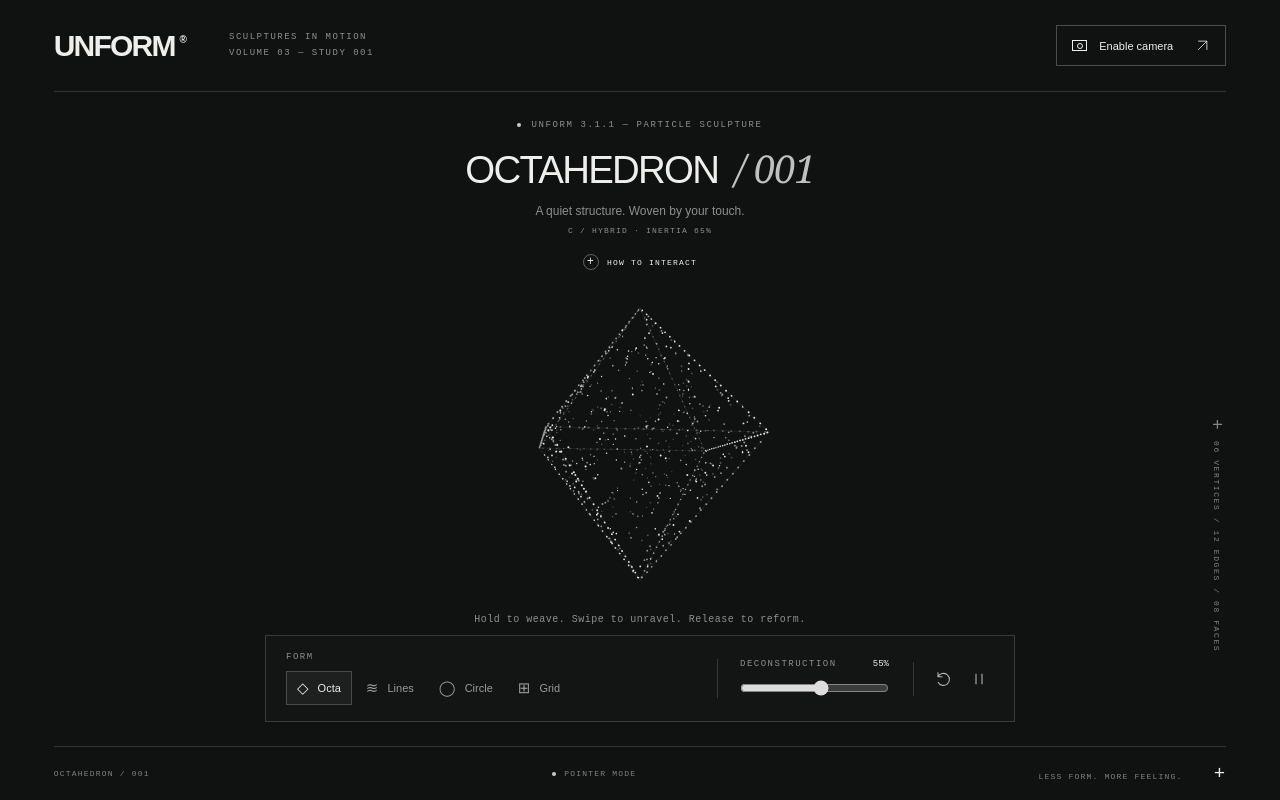
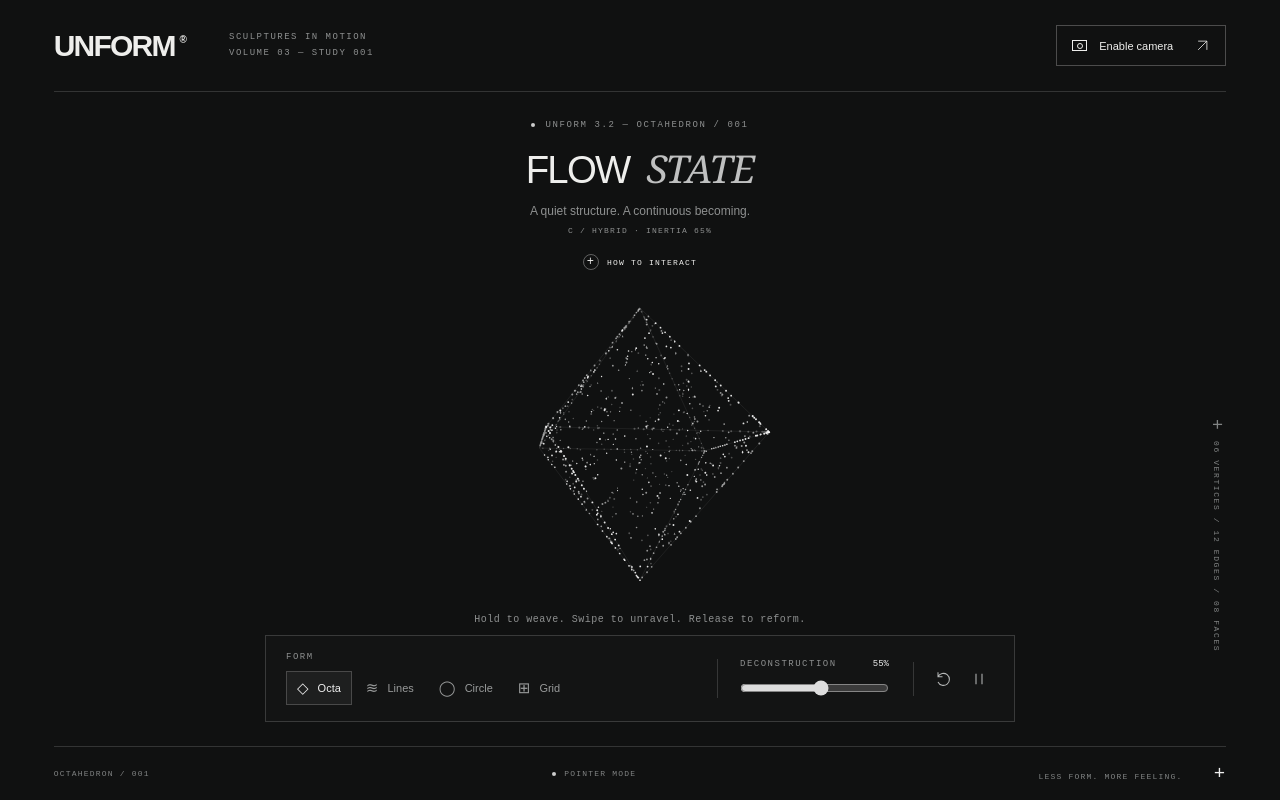
Before and after one commit to qiu1112Nov/UNFORM, a website built with Vite: page index.html in a window 1280 px wide. Built offline with nearby package versions, Linux system fonts and the light colour scheme.

Commit message:
Add UNFORM 3.2 FLOW STATE particle dynamics

```diff
--- a/index.html
+++ b/index.html
@@ -4,8 +4,8 @@
     <meta charset="UTF-8" />
     <meta name="viewport" content="width=device-width, initial-scale=1.0, viewport-fit=cover" />
     <meta name="theme-color" content="#101111" />
-    <meta name="description" content="UNFORM 3.1.1 — OCTAHEDRON / 001. Responsive gestures and hybrid particle motion with 55% deconstruction and 65% inertia." />
-    <title>UNFORM 3.1.1 — OCTAHEDRON / 001</title>
+    <meta name="description" content="UNFORM 3.2 — FLOW STATE. An octahedron particle sculpture with edge flow, layered fragmentation and spatial motion traces. 55% deconstruction, 65% inertia." />
+    <title>UNFORM 3.2 — FLOW STATE</title>
     <link rel="icon" type="image/svg+xml" href="./favicon.svg" />
   </head>
   <body>
@@ -19,9 +19,9 @@
 
       <main>
         <div class="intro">
-          <div class="eyebrow"><span class="live-dot"></span> UNFORM 3.1.1 — PARTICLE SCULPTURE</div>
-          <h1>OCTAHEDRON <span>/ 001</span></h1>
-          <p>A quiet structure. Woven by your touch.<br /><small id="motion-profile"></small></p>
+          <div class="eyebrow"><span class="live-dot"></span> UNFORM 3.2 — OCTAHEDRON / 001</div>
+          <h1>FLOW <span>STATE</span></h1>
+          <p>A quiet structure. A continuous becoming.<br /><small id="motion-profile"></small></p>
           <button class="text-button" id="guide-toggle" aria-expanded="false" aria-controls="guide"><span class="circle-plus" aria-hidden="true">+</span> HOW TO INTERACT</button>
         </div>
 
@@ -30,8 +30,8 @@
         <aside class="guide" id="guide" hidden>
           <div class="guide-heading"><span>A LITTLE MOVEMENT GOES A LONG WAY.</span><button id="guide-close" aria-label="Close interaction guide">×</button></div>
           <div><b>01 / WEAVE & UNRAVEL</b><p>Touch or hold near the sculpture. Particles gather into dashes, then fine threads travel across its triangular structure. Hold longer to reveal a few translucent facets. Swipe quickly to break nearby threads; particles gently return. Use two fingers to spread or gather.</p></div>
-          <div><b>02 / HAND GESTURES</b><p>Enable your camera. An open palm disperses particles, a fist gathers them. Move your hand to guide the field.</p></div>
-          <div><b>03 / MAKE IT YOURS</b><p>Hybrid motion preserves geometric anchors while fragments flow. Deconstruction sets the effect strength; an open palm or two fingers activates it. A fist rebuilds edges, surfaces, then the interior. Lines, Circle and Grid remain available. Space pauses and 1–4 switches forms when no control is focused. Press play to weave when paused.</p></div>
+          <div><b>02 / FLOW · FRAGMENT · TRACE</b><p>A small stream of particles travels along the edges. With the camera enabled, an open palm unfolds vertices, edges, then the interior; a fist rebuilds in reverse. Move your hand quickly for sparse local trails and a gentle swirl. Trails fade when you become still.</p></div>
+          <div><b>03 / MAKE IT YOURS</b><p>Hybrid motion preserves geometric anchors while fragments flow. Deconstruction sets the effect strength; an open palm or two fingers activates it. Lines, Circle and Grid remain available. Space pauses and 1–4 switches forms when no control is focused. Press play to weave when paused.</p></div>
           <small>Camera processing stays in your browser. No video is recorded or uploaded. Move away from the controls to interact with the artwork.</small>
         </aside>
 
--- /dev/null
+++ b/src/flow-state.js
@@ -0,0 +1,100 @@
+import { clamp } from './geometry.js';
+import { advanceSpring, MOTION, springCoefficients } from './motion.js';
+import { EDGES, VERTICES } from './octahedron.js';
+
+export const FLOW_STATE = Object.freeze({
+  flow: Object.freeze({ fraction: 0.12, cyclesPerSecond: 0.045, luminance: 0.04 }),
+  fragment: Object.freeze({ staggerSeconds: 0.08, vertexThreshold: 0.84 }),
+  trace: Object.freeze({ desktopFraction: 0.04, mobileFraction: 0.018, desktopSamples: 12, mobileSamples: 7,
+    duration: 0.45, speedThreshold: 0.6, speedRange: 2.2, radius: 0.48, swirl: 0.035, opacity: 0.22 }),
+});
+
+export function fragmentLayer(kind, home) {
+  if (kind === 'interior') return 2;
+  return Math.max(Math.abs(home[0]), Math.abs(home[1]), Math.abs(home[2])) >= FLOW_STATE.fragment.vertexThreshold ? 0 : 1;
+}
+
+// No timers or queued animations. A reversal replaces the pending wave while
+// each spring keeps its live position and velocity. Preview bypasses this wave.
+export class FragmentLayers {
+  constructor() {
+    this.states = Array.from({ length: 3 }, () => ({ value: 0, velocity: 0 }));
+    this.goal = 0; this.direction = 1; this.age = 0;
+  }
+  update(target, dt, inertia = MOTION.motionInertia) {
+    if (Math.abs(target - this.goal) > 0.0001) {
+      this.direction = target > this.goal ? 1 : -1;
+      this.goal = target; this.age = 0;
+    }
+    const coefficients = springCoefficients(dt, inertia);
+    for (let layer = 0; layer < 3; layer++) {
+      const rank = this.direction > 0 ? layer : 2 - layer;
+      const state = this.states[layer];
+      const active = this.age + 1e-8 >= rank * FLOW_STATE.fragment.staggerSeconds;
+      advanceSpring(state, active ? this.goal : state.value, coefficients);
+    }
+    this.age += dt;
+  }
+}
+
+export function createEdgeFlow(index, count, home) {
+  const edgeCount = Math.round(count * 0.35), flowCount = Math.round(count * FLOW_STATE.flow.fraction);
+  if (index >= edgeCount || Math.floor((index + 1) * flowCount / edgeCount) === Math.floor(index * flowCount / edgeCount)) return null;
+  const edge = EDGES[index % EDGES.length];
+  const a = VERTICES[edge[0]], b = VERTICES[edge[1]];
+  const t = Math.abs(home[b.findIndex(v => v !== 0)]);
+  return { a, b, phase: Math.acos(clamp(1 - 2 * t, -1, 1)), direction: index % 2 ? -1 : 1,
+    speed: FLOW_STATE.flow.cyclesPerSecond * (0.65 + ((index * 613) % 997) / 997 * 0.7), position: new Float32Array(home) };
+}
+
+export function advanceEdgeFlow(flow, time) {
+  const t = (1 - Math.cos(flow.phase + flow.direction * time * flow.speed * Math.PI * 2)) / 2;
+  for (let axis = 0; axis < 3; axis++) flow.position[axis] = flow.a[axis] * (1 - t) + flow.b[axis] * t;
+}
+
+export class SpatialTrace {
+  constructor(count, mobile) {
+    const config = FLOW_STATE.trace;
+    this.capacity = Math.max(1, Math.round(count * (mobile ? config.mobileFraction : config.desktopFraction)));
+    this.samples = mobile ? config.mobileSamples : config.desktopSamples;
+    this.owners = new Uint16Array(this.capacity);
+    this.positions = new Float32Array(this.capacity * this.samples * 3);
+    this.times = new Float64Array(this.capacity * this.samples).fill(-Infinity);
+    this.weights = new Float32Array(this.capacity * this.samples);
+    this.heads = new Uint8Array(this.capacity);
+    this.lastSample = new Float64Array(this.capacity).fill(-Infinity);
+    for (let slot = 0; slot < this.capacity; slot++) this.owners[slot] = Math.floor((slot + 0.5) * count / this.capacity);
+    this.energy = { value: 0, velocity: 0 };
+    this.handX = 0.5; this.handY = 0.5; this.lastHandAt = null; this.speed = 0; this.tracked = false; this.emitting = false;
+  }
+  hand(hand, now) {
+    if (!hand) { this.tracked = false; this.lastHandAt = null; this.speed = 0; this.emitting = false; return; }
+    if (this.lastHandAt !== null) {
+      const dt = Math.max(8, now - this.lastHandAt) / 1000;
+      this.speed = Math.hypot(hand.x - this.handX, hand.y - this.handY) / dt;
+    } else this.speed = 0;
+    this.handX = hand.x; this.handY = hand.y; this.lastHandAt = now; this.tracked = true;
+  }
+  update(dt, now, inertia = MOTION.motionInertia) {
+    const fresh = this.tracked && now - this.lastHandAt < 120;
+    const target = fresh ? clamp((this.speed - FLOW_STATE.trace.speedThreshold) / FLOW_STATE.trace.speedRange) : 0;
+    this.emitting = target > 0;
+    advanceSpring(this.energy, target, springCoefficients(dt, inertia, 1.6));
+  }
+  clear() {
+    this.times.fill(-Infinity); this.weights.fill(0); this.lastSample.fill(-Infinity);
+    this.energy.value = 0; this.energy.velocity = 0; this.hand(null, 0);
+  }
+  capture(slot, world, time, weight) {
+    if (weight < 0.035 || time - this.lastSample[slot] < FLOW_STATE.trace.duration / (this.samples - 1)) return;
+    const head = (this.heads[slot] + 1) % this.samples;
+    this.heads[slot] = head;
+    const index = slot * this.samples + head;
+    for (let axis = 0; axis < 3; axis++) this.positions[index * 3 + axis] = world[axis];
+    this.times[index] = time; this.weights[index] = weight; this.lastSample[slot] = time;
+  }
+  opacity(index, time) {
+    const age = time - this.times[index];
+    return age >= 0 && age < FLOW_STATE.trace.duration ? this.weights[index] * (1 - age / FLOW_STATE.trace.duration) ** 2 * FLOW_STATE.trace.opacity : 0;
+  }
+}
--- a/src/particles.js
+++ b/src/particles.js
@@ -1,6 +1,7 @@
 import { clamp, formPoint } from './geometry.js';
 import { advanceSpring, MOTION, recoveryRate, retained, springCoefficients } from './motion.js';
 import { GESTURE_TIMING } from './gesture-pipeline.js';
+import { advanceEdgeFlow, createEdgeFlow, FLOW_STATE, fragmentLayer, FragmentLayers, SpatialTrace } from './flow-state.js';
 import { buildSurfaceMesh, nearestThread, octahedronParticle, segmentDistance, WeaveNetwork } from './octahedron.js';
 
 export class ParticleField {
@@ -10,12 +11,19 @@ export class ParticleField {
     if (!this.ctx) throw new Error('Canvas 2D is unavailable.');
     this.mobile = matchMedia('(max-width: 800px)').matches || (navigator.hardwareConcurrency || 4) <= 4;
     this.count = this.mobile ? 850 : 1900;
+    this.fragments = new FragmentLayers();
+    this.trace = new SpatialTrace(this.count, this.mobile);
+    this.traceWorldA = new Float32Array(3); this.traceWorldB = new Float32Array(3);
+    this.traceCapture = new Float32Array(3);
+    this.traceScreenA = { x: 0, y: 0 }; this.traceScreenB = { x: 0, y: 0 };
     this.mesh = buildSurfaceMesh(this.mobile ? 6 : 8);
     this.weave = new WeaveNetwork(this.mesh);
     this.points = Array.from({ length: this.count }, (_, i) => {
       const sample = octahedronParticle(i, this.count);
       return {
         kind: sample.kind, home: sample.point, position: [...sample.point], target: [...sample.point],
+        layer: fragmentLayer(sample.kind, sample.point), flow: createEdgeFlow(i, this.count, sample.point),
+        world: new Float32Array(sample.point), traceSlot: -1, traceWeight: 0,
         motion: sample.point.map(value => ({ value, velocity: 0 })),
         deformation: { value: 0, velocity: 0 },
         scatterMotion: { value: 0, velocity: 0 },
@@ -24,6 +32,7 @@ export class ParticleField {
         scatter: 0, x: 0, y: 0, depth: 0,
       };
     });
+    for (let slot = 0; slot < this.trace.capacity; slot++) this.points[this.trace.owners[slot]].traceSlot = slot;
     this.form = 'octahedron'; this.dispersion = MOTION.deconstructionStrength;
     this.inertia = MOTION.motionInertia;
     this.activation = { value: 0, velocity: 0 }; this.impulse = 0;
@@ -70,6 +79,7 @@ export class ParticleField {
 
   setForm(form) {
     this.form = form; this.clearPointers(); this.weave.clear();
+    this.trace.clear();
     this.points.forEach((p, i) => { p.target = form === 'octahedron' ? p.home : formPoint(form, i, this.count); });
   }
 
@@ -90,6 +100,7 @@ export class ParticleField {
 
   setHand(hand) {
     this.hand = hand;
+    this.trace.hand(hand, hand?.dispatchedAt ?? performance.now());
     if (!hand) { this.pendingGesture = null; this.lastResponseId = null; return; }
     if (hand.response && hand.response.id !== this.lastResponseId) {
       this.lastResponseId = hand.response.id;
@@ -151,7 +162,7 @@ export class ParticleField {
     const dt = this.last ? Math.min((now - this.last) / 1000, 0.05) : 1 / 60;
     this.last = now;
     if (!this.paused) {
-      this.time += dt; this.update(dt); this.draw();
+      this.time += dt; this.update(dt, now); this.draw();
       const pending = this.pendingGesture;
       // A rendering proxy excludes idle rotation: it measures gesture-driven
       // deformation, approximately >=0.5 CSS px, after Canvas commands submit.
@@ -165,7 +176,7 @@ export class ParticleField {
     this.frame = requestAnimationFrame(this.animate);
   }
 
-  update(dt) {
+  update(dt, now = performance.now()) {
     const coefficients = springCoefficients(dt, this.inertia);
     const scatterCoefficients = springCoefficients(dt, this.inertia, 2);
     const layers = {
@@ -193,6 +204,10 @@ export class ParticleField {
     // Retarget the preview relative to the live animation, not a previous
     // confirmed endpoint: a fist can interrupt a still-opening sculpture.
     const target = this.hand?.feedback ? this.previewTarget : this.hand?.activation ?? spread * spread;
+    // Confirmation gates only the staged fragment wave. The independent quick
+    // response still renders immediately, without consuming its 80ms staggering.
+    this.fragments.update(this.hand?.feedback ? this.fragments.goal : target, dt, this.inertia);
+    this.trace.update(dt, now, this.inertia);
     this.impulse = clamp(advanceSpring(this.activation, target, coefficients));
     // Small, fast additive feedback. It fades into the unchanged 65% inertia
     // spring on confirmation or cancellation instead of snapping particle positions.
@@ -204,25 +219,40 @@ export class ParticleField {
     this.centerY = advanceSpring(this.centerMotionY, this.originY + hy, coefficients);
     for (const p of this.points) {
       const layer = layers[p.kind];
-      advanceSpring(p.deformation, target, layer);
+      if (this.form === 'octahedron') {
+        const state = this.fragments.states[p.layer];
+        p.deformation.value = state.value; p.deformation.velocity = state.velocity;
+      } else advanceSpring(p.deformation, target, layer);
       const thread = this.form === 'octahedron' && p.thread;
       const pull = thread ? this.weave.strength(thread.link) * 0.92 : 0;
+      const flowing = this.form === 'octahedron' && p.flow;
+      if (flowing) advanceEdgeFlow(flowing, this.time);
+      const base = flowing ? flowing.position : p.target;
       for (let axis = 0; axis < 3; axis++) {
-        const target = p.target[axis] + (thread ? (thread.point[axis] - p.target[axis]) * pull : 0);
+        const target = base[axis] + (thread ? (thread.point[axis] - base[axis]) * pull : 0);
         p.position[axis] = advanceSpring(p.motion[axis], target, layer);
       }
       p.scatter *= Math.exp(-dt * recoveryRate(this.inertia));
       advanceSpring(p.scatterMotion, p.scatter, scatterCoefficients);
     }
     this.projectAll();
+    if (this.form === 'octahedron') for (let slot = 0; slot < this.trace.capacity; slot++) {
+      const p = this.points[this.trace.owners[slot]];
+      // Preserve the scene pose at capture time, including hand translation.
+      // Object-local history would move with the sculpture and erase its trail.
+      const inversePerspective = (4.5 - p.depth) / 4.5;
+      this.traceCapture[0] = (p.x - this.originX) / this.scale * inversePerspective;
+      this.traceCapture[1] = -(p.y - this.originY) / this.scale * inversePerspective;
+      this.traceCapture[2] = p.depth;
+      this.trace.capture(slot, this.traceCapture, this.time, p.traceWeight);
+    }
   }
 
   project(point, destination) {
-    const yaw = this.time * 0.075 + 0.6, pitch = -0.12 + Math.sin(this.time * 0.1) * 0.035;
-    const x = point[0] * Math.cos(yaw) + point[2] * Math.sin(yaw);
-    const z = -point[0] * Math.sin(yaw) + point[2] * Math.cos(yaw);
-    const y = point[1] * Math.cos(pitch) - z * Math.sin(pitch);
-    const depth = point[1] * Math.sin(pitch) + z * Math.cos(pitch);
+    const x = point[0] * this.yawCos + point[2] * this.yawSin;
+    const z = -point[0] * this.yawSin + point[2] * this.yawCos;
+    const y = point[1] * this.pitchCos - z * this.pitchSin;
+    const depth = point[1] * this.pitchSin + z * this.pitchCos;
     const perspective = 4.5 / (4.5 - depth);
     destination.x = this.centerX + x * this.scale * perspective;
     destination.y = this.centerY - y * this.scale * perspective;
@@ -230,15 +260,55 @@ export class ParticleField {
   }
 
   projectAll() {
+    const yaw = this.time * 0.075 + 0.6, pitch = -0.12 + Math.sin(this.time * 0.1) * 0.035;
+    this.yawCos = Math.cos(yaw); this.yawSin = Math.sin(yaw);
+    this.pitchCos = Math.cos(pitch); this.pitchSin = Math.sin(pitch);
+    const tx = this.originX + (this.trace.handX - 0.5) * this.scale * 1.8;
+    const ty = this.originY + (this.trace.handY - 0.5) * this.scale * 1.8;
+    const traceEnergy = this.form === 'octahedron' ? clamp(this.trace.energy.value) : 0;
     for (let i = 0; i < this.points.length; i++) {
       const p = this.points[i];
       const anchor = this.form === 'octahedron' && p.kind === 'edge' && retained(i, this.dispersion);
       const amount = (clamp(p.deformation.value + this.quickFeedback.value * 0.025) * p.radius * (anchor ? 0.08 : 1) + clamp(p.scatterMotion.value)) * this.dispersion;
       const drift = this.form === 'octahedron' && p.kind === 'interior' ? 0.009 : 0.001;
-      const position = p.position.map((v, axis) => v * (1 + amount * 0.45) + Math.sin(p.seed + axis * 2.1 + this.time * 0.28) * (amount + drift));
-      this.project(position, p);
+      for (let axis = 0; axis < 3; axis++) p.world[axis] = p.position[axis] * (1 + amount * 0.45) + Math.sin(p.seed + axis * 2.1 + this.time * 0.28) * (amount + drift);
+      p.traceWeight = 0;
+      if (p.traceSlot >= 0 && traceEnergy > 0.005) {
+        const dx = (p.x - tx) / this.scale, dy = (p.y - ty) / this.scale;
+        const local = traceEnergy * clamp(1 - Math.hypot(dx, dy) / FLOW_STATE.trace.radius);
+        p.world[0] -= dy * local * FLOW_STATE.trace.swirl;
+        p.world[1] -= dx * local * FLOW_STATE.trace.swirl;
+        p.traceWeight = this.trace.emitting ? local : 0;
+      }
+      this.project(p.world, p);
     }
     this.mesh.nodes.forEach((point, i) => this.project(point, this.nodeScreens[i]));
+  }
+
+  drawTraces() {
+    const ctx = this.ctx, trace = this.trace;
+    ctx.lineWidth = 0.6; ctx.setLineDash([]);
+    for (let slot = 0; slot < trace.capacity; slot++) for (let step = 0; step < trace.samples - 1; step++) {
+      const a = slot * trace.samples + (trace.heads[slot] + trace.samples - step) % trace.samples;
+      const b = slot * trace.samples + (trace.heads[slot] + trace.samples - step - 1) % trace.samples;
+      const opacity = Math.min(trace.opacity(a, this.time), trace.opacity(b, this.time));
+      if (opacity < 0.003 || trace.times[a] - trace.times[b] > 0.12) continue;
+      let distance = 0;
+      for (let axis = 0; axis < 3; axis++) {
+        this.traceWorldA[axis] = trace.positions[a * 3 + axis]; this.traceWorldB[axis] = trace.positions[b * 3 + axis];
+        distance += (this.traceWorldA[axis] - this.traceWorldB[axis]) ** 2;
+      }
+      if (distance > 0.35 ** 2) continue;
+      this.projectTracePoint(this.traceWorldA, this.traceScreenA); this.projectTracePoint(this.traceWorldB, this.traceScreenB);
+      ctx.strokeStyle = `rgba(255,255,255,${opacity})`;
+      ctx.beginPath(); ctx.moveTo(this.traceScreenA.x, this.traceScreenA.y); ctx.lineTo(this.traceScreenB.x, this.traceScreenB.y); ctx.stroke();
+    }
+  }
+
+  projectTracePoint(point, destination) {
+    const perspective = 4.5 / (4.5 - point[2]);
+    destination.x = this.originX + point[0] * this.scale * perspective;
+    destination.y = this.originY - point[1] * this.scale * perspective;
   }
 
   drawWeave() {
@@ -258,7 +328,8 @@ export class ParticleField {
       const [ia, ib] = this.mesh.links[i];
       const a = this.nodeScreens[ia], b = this.nodeScreens[ib];
       const strength = this.weave.strength(i);
-      const integrity = 1 - this.impulse * (retained(i, this.dispersion) ? 0.12 : 1);
+      const edgeActivation = this.form === 'octahedron' ? clamp(this.fragments.states[1].value) : this.impulse;
+      const integrity = 1 - edgeActivation * (retained(i, this.dispersion) ? 0.12 : 1);
       const intact = 1 - Math.max(this.weave.damage[ia], this.weave.damage[ib]);
       const base = this.mesh.boundary[i] ? 0.12 * intact : 0;
       if ((strength < 0.025 && base < 0.005) || integrity < 0.025) continue;
@@ -275,6 +346,7 @@ export class ParticleField {
     ctx.fillStyle = '#101111'; ctx.fillRect(0, 0, this.width, this.height);
     ctx.save(); ctx.beginPath(); ctx.rect(12, this.artTop, this.width - 24, this.artBottom - this.artTop); ctx.clip();
     if (this.form === 'octahedron') this.drawWeave();
+    if (this.form === 'octahedron') this.drawTraces();
     // Batch tiny light points; a few shards provide scale without heavy glow.
     for (let group = 0; group < 3; group++) {
       // A tiny light pulse also acknowledges a reversal while retained inertia
@@ -283,7 +355,8 @@ export class ParticleField {
       ctx.fillStyle = `rgba(255,255,255,${[0.27, 0.55, 0.88][group] + hint})`; ctx.beginPath();
       for (let i = group; i < this.count; i += 3) {
         const p = this.points[i];
-        const radius = (p.kind === 'interior' ? 0.45 : 0.65) + (p.depth + 1) * 0.22;
+        const pulse = p.flow && this.form === 'octahedron' ? 1 + FLOW_STATE.flow.luminance * Math.sin(this.time * 0.9 + p.seed) : 1;
+        const radius = ((p.kind === 'interior' ? 0.45 : 0.65) + (p.depth + 1) * 0.22) * pulse;
         if (i % 23 === 0) {
           const r = radius * 1.8;
           ctx.moveTo(p.x, p.y - r); ctx.lineTo(p.x + r * 0.55, p.y); ctx.lineTo(p.x, p.y + r); ctx.lineTo(p.x - r * 0.55, p.y); ctx.closePath();
```
Also changed, not shown: tests/flow-state.test.js (added, +93 -0 lines), tests/particles.test.js (+44 -6 lines), README.md.
